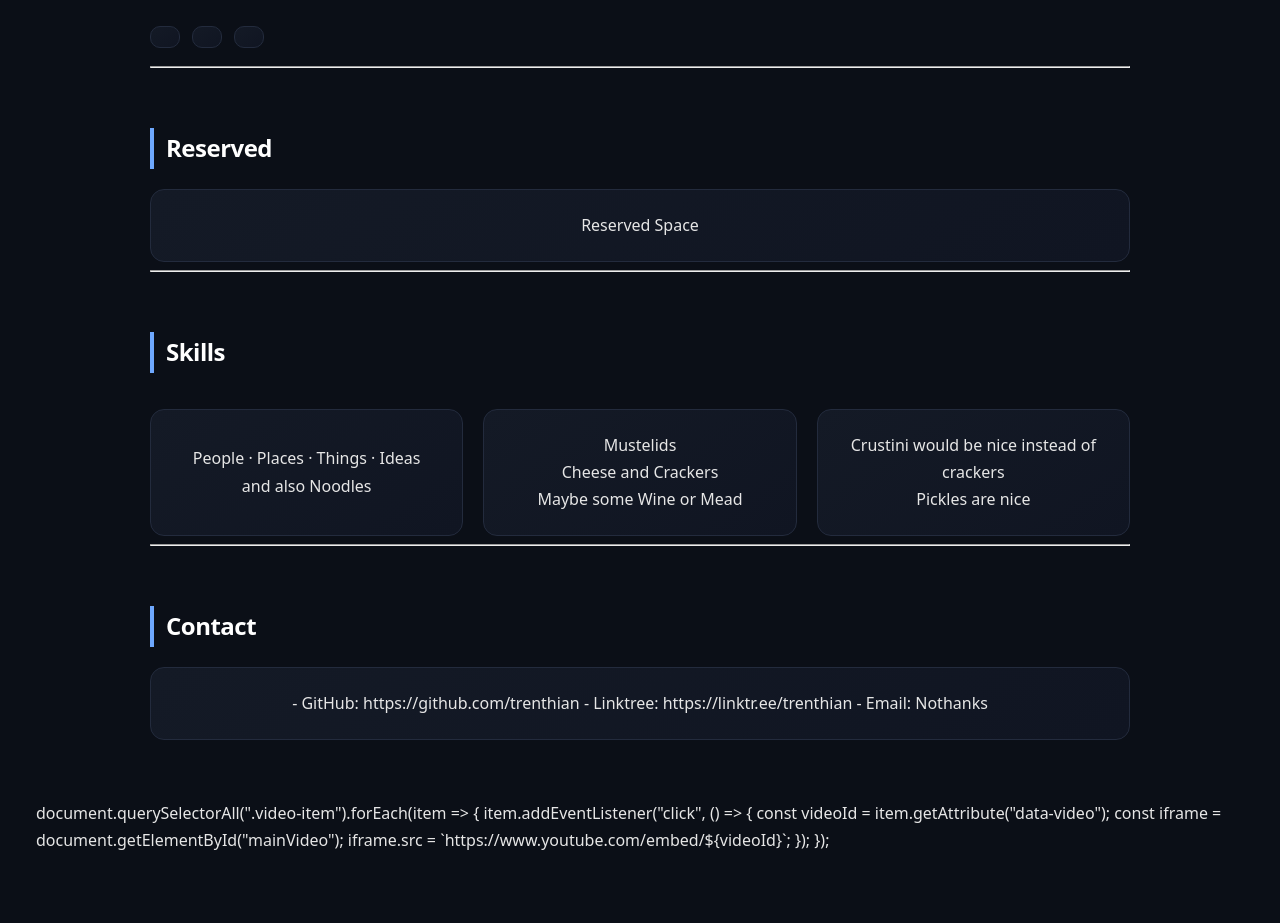
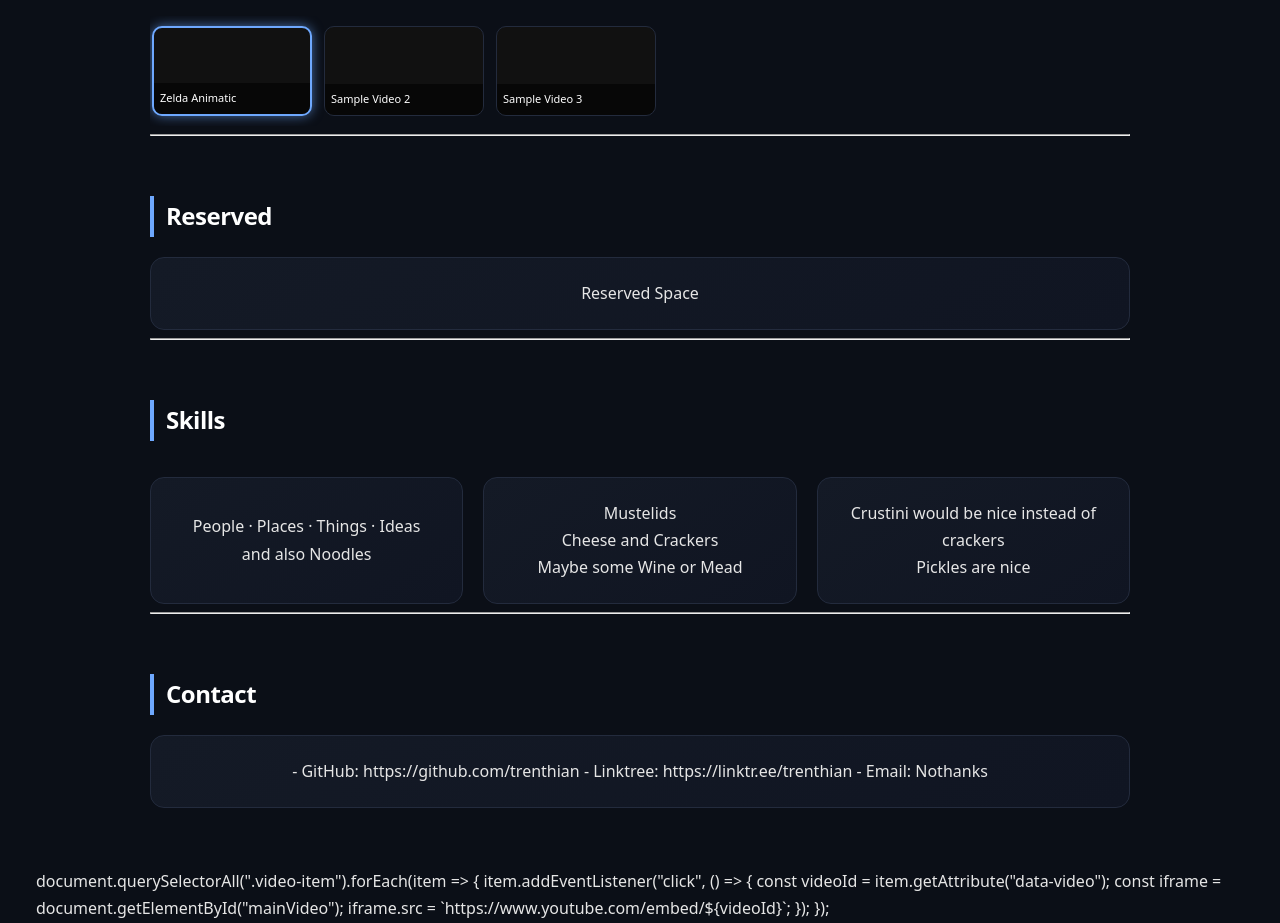
Before and after one commit to trenthian/trenthian.github.io, a Jekyll site: the page built from index.md, in a window 1280 px wide and 1400 px high, scrolled down 836 px. Shown: the part 477-1400 px from the top of the window. Built offline with Jekyll 4.4.1, drawn with Linux system fonts in a browser that asks for light colours; before the commit the page ends 2168 px from its top, so only the background shows below that.

Commit message:
Update style.scss

```diff
--- a/assets/css/style.scss
+++ b/assets/css/style.scss
@@ -171,43 +171,74 @@ a:hover {
 }
 
 /* =========================
-   VIDEO System
+   VIDEO SYSTEM
 ========================= */
+
 .video-system {
   display: flex;
   flex-direction: column;
   gap: 16px;
 }
 
-/* playlist bar */
+/* playlist strip */
 .video-playlist {
   display: flex;
   gap: 12px;
   overflow-x: auto;
-  padding: 10px 0;
+  padding: 10px 2px;
 }
 
-/* video item cards */
+/* thumbnail cards */
 .video-item {
-  flex: 0 0 auto;
+  flex: 0 0 160px;
+  height: 90px;
 
-  padding: 10px 14px;
   border-radius: 10px;
-
-  background: linear-gradient(145deg, var(--card), var(--card2));
   border: 1px solid var(--border);
 
   cursor: pointer;
 
+  position: relative;
+  overflow: hidden;
+
   transition: all 0.2s ease;
 
-  white-space: nowrap;
+  background: #111;
 }
 
-/* hover + active feel */
+/* thumbnail image */
+.video-item img {
+  width: 100%;
+  height: 100%;
+  object-fit: cover;
+  display: block;
+}
+
+/* overlay title */
+.video-item::after {
+  content: attr(data-title);
+  position: absolute;
+  bottom: 0;
+  left: 0;
+  right: 0;
+
+  padding: 6px;
+  font-size: 11px;
+
+  background: rgba(0,0,0,0.6);
+  color: #fff;
+}
+
+/* hover */
 .video-item:hover {
+  transform: translateY(-3px);
   border-color: var(--accent);
-  transform: translateY(-2px);
+}
+
+/* active selection */
+.video-item.active {
+  border: 2px solid var(--accent);
+  box-shadow: 0 0 12px rgba(110,168,254,0.6);
 }
 
 /* =========================
```
